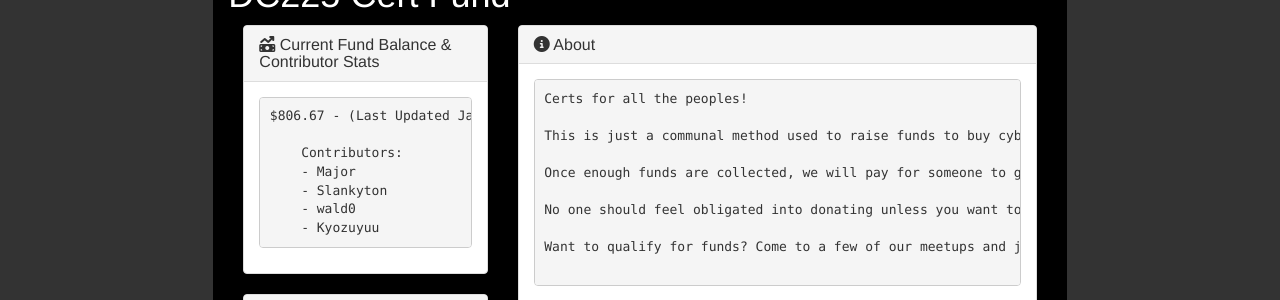
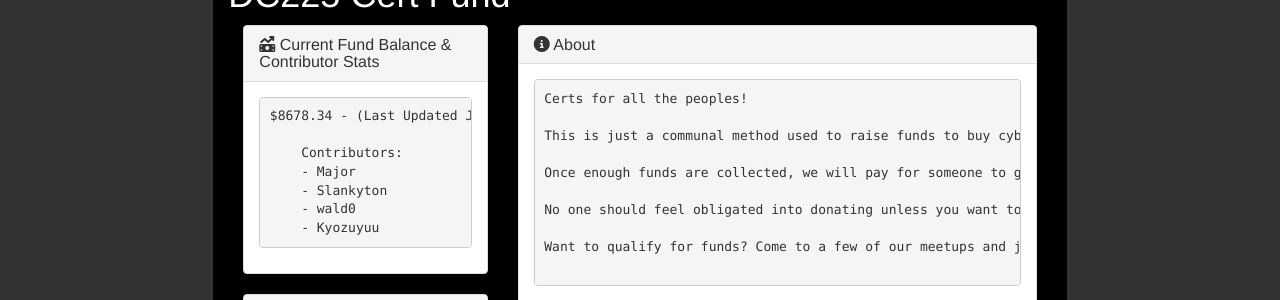
Before and after one commit to dc225/dc225.github.io, a Jekyll site: the page certfund.html, which Jekyll copies as it is, in a window 1280 px wide. Shown: the part 294-594 px from the top of the page. Built offline with Jekyll 4.4.1, drawn with Linux system fonts in a browser that asks for light colours; nearby versions of some CDN libraries.

Commit message:
Update certfund.html

```diff
--- a/certfund.html
+++ b/certfund.html
@@ -111,7 +111,7 @@
     <div class="panel-heading">
       <h3 class="panel-title"><b class="fa-solid fa-money-bill-trend-up"></b> Current Fund Balance & Contributor Stats</h3>
     </div>
-    <div class="panel-body"><pre>$806.67 - (Last Updated Jan 20 2026)<br>
+    <div class="panel-body"><pre>$8678.34 - (Last Updated Jan 30 2026)<br>
     Contributors:
     - Major
     - Slankyton
```
